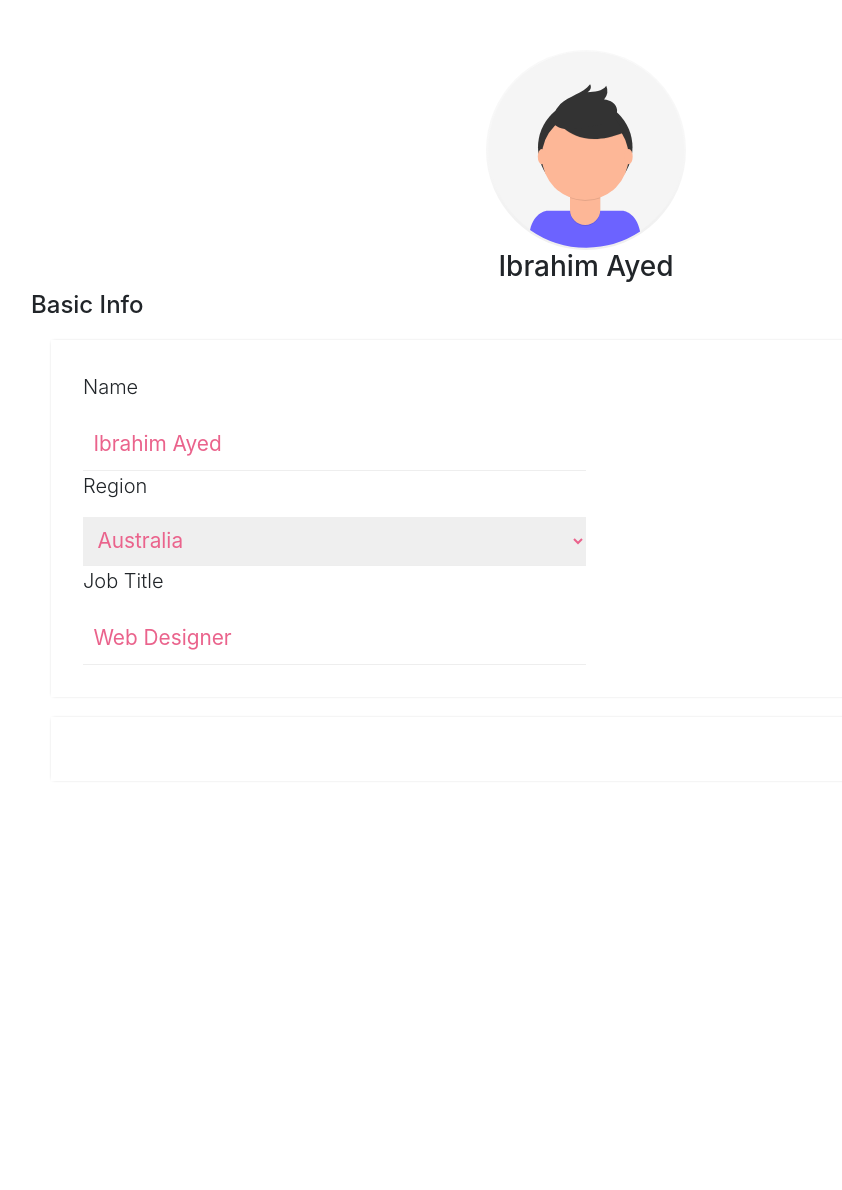
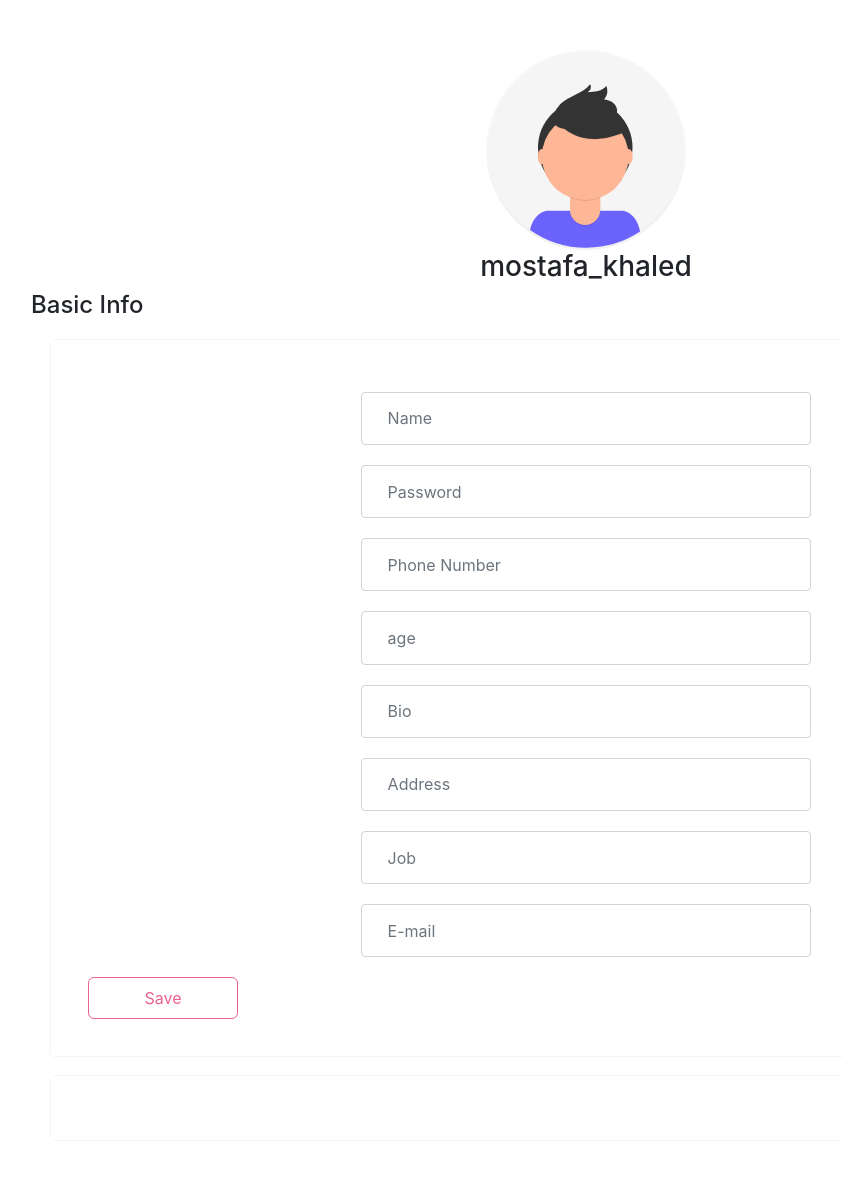
Before and after one commit to MostafaOthman12/E-toure, a Flask app: page /edit_profile in a window 1280 px wide. Shown: the part 64-1254 px from the top of the page, without its empty margins (54-896 px from the left). Before the commit the page ends 729 px from the top, so only its background shows below. Run offline with Flask 2, Linux system fonts and the light colour scheme; a user stored in the database is signed in; some libraries are stand-ins or nearby versions.

Commit message:
Some Improvments

```diff
--- a/app.py
+++ b/app.py
@@ -38,11 +38,28 @@ def map():
     return render_template('Maps.html')
 
 
-@app.route("/edit_profile")
+@app.route("/edit_profile", methods=['GET', 'POST'])
 def edit_profile():
-    name = current_user.user_name
-    return render_template("edit-profile.html")
+    if request.method == "POST":
+        name = request.form['name']
+        password = request.form["password"]
+        phone = request.form['phone']
+        address = request.form['address']
+        email = request.form['email']
+        job = request.form['job']
+        bio = request.form['bio']
+        age = int(request.form['age'])
+        editUser = user(user_name=name, password=password, age=age, address=address,
+                       email=email, phoneNumber=phone, Bio=bio, Job=job, role_fk=0)
+        session.add(editUser)
+        session.commit()
+        return redirect(url_for('profile', roletype = current_user.role.role_type))
+    name = current_user
+    return render_template("edit-profile.html", name=name)
 
+@app.route('/maps')
+def maps():
+    return render_template('maps.html')
 
 @login_required
 @app.route("/addArticle", methods=["POST"])
@@ -90,9 +107,7 @@ def deleteArticle():
     return redirect(url_for("profile", roletype=roletype))
 
 
-@app.route('/maps')
-def maps():
-    return render_template('maps.html')
+
 
 
 @app.route('/signup', methods=['GET', 'POST'])
--- a/templates/edit-profile.html
+++ b/templates/edit-profile.html
@@ -1,15 +1,17 @@
 <!DOCTYPE html>
 <html lang="en">
   <head>
-        <meta charset="UTF-8">
-        <meta name="viewport" content="width=device-width, initial-scale=1, shrink-to-fit=no">
+    <meta charset="UTF-8" />
+    <meta
+      name="viewport"
+      content="width=device-width, initial-scale=1, shrink-to-fit=no"
+    />
     <title>E-Touring</title>
-        <link href="../static/css/bootstrap.min.css" rel="stylesheet">
-        <link href="../static/css/bootstrap-grid.min.css" rel="stylesheet">
-        <link href="../static/css/all.css" rel="stylesheet">
-        <link href="../static/css/style.css" rel="stylesheet">
-        <link rel="icon" href="../static/images/logo.png" type="image/x-icon"/>
-
+    <link href="../static/css/bootstrap.min.css" rel="stylesheet" />
+    <link href="../static/css/bootstrap-grid.min.css" rel="stylesheet" />
+    <link href="../static/css/all.css" rel="stylesheet" />
+    <link href="../static/css/style.css" rel="stylesheet" />
+    <link rel="icon" href="../static/images/logo.png" type="image/x-icon" />
   </head>
   <body>
     <!--
@@ -33,27 +35,82 @@
     <div class="main-wrapper">
       <div class="container">
         <div class="user-basic-info">
-            <img class="profile-picture" src="../static/images/user.svg" alt="profile picture">
-            <h3>Ibrahim Ayed</h3> <!-- User name before updating ' if he wants'-->
+          <img
+            class="profile-picture"
+            src="../static/images/user.svg"
+            alt="profile picture"
+          />
+          <h3>{{ name.user_name }}</h3>
+          <!-- User name before updating ' if he wants'-->
         </div>
         <h4>Basic Info</h4>
         <div class="main-info ">
-                <p class="lead">Name</p>
-                <input class="edit-profile-fields" placeholder="Ibrahim Ayed" aria-label="user-name" type="text">
-
-                <p class="lead">Region</p>
-                    <select id="country" name="country">
-                        <option value="australia">Australia</option>
-                        <option value="canada">Canada</option>
-                        <option value="usa">USA</option>
-                    </select>
-
-                <p class="lead">Job Title</p>
-                <input class="edit-profile-fields" placeholder="Web Designer" aria-label="user-name" type="text">
+          <form method="POST" action="{{ url_for('signup') }}">
+            <input
+              class="login-field form-control"
+              placeholder="Name"
+              aria-label="Name"
+              name="name"
+              required
+            />
+            <input
+              class="login-field form-control"
+              placeholder="Password"
+              aria-label="Password"
+              type="password"
+              name="password"
+              required
+            />
+            <input
+              class="login-field form-control"
+              placeholder="Phone Number"
+              aria-label="Phone"
+              type="number"
+              name="phone"
+              required
+            />
+            <input
+              class="login-field form-control"
+              placeholder="age"
+              type="text"
+              name="age"
+              required
+            />
+            <input
+              class="login-field form-control"
+              placeholder="Bio"
+              aria-label="Bio"
+              name="bio"
+              type="text"
+              required
+            />
+            <input
+              class="login-field form-control"
+              placeholder="Address"
+              aria-label="Name"
+              name="address"
+              required
+            />
+            <input
+              class="login-field form-control"
+              placeholder="Job"
+              aria-label="Job"
+              name="job"
+              type="text"
+              required
+            />
+            <input
+              class="login-field form-control"
+              placeholder="E-mail"
+              aria-label="mail"
+              name="email"
+              type="email"
+              required
+            />
+            <button class="login-btn btn-outline" type="submit">Save</button>
+          </form>
         </div>
-            <div class="contact-info">
-
-            </div>
+        <div class="contact-info"></div>
       </div>
     </div>
 
```
Also changed, not shown: templates/profile.html (+9 -0 lines), project.db. Lines whose indentation alone changed are shown as unchanged.
